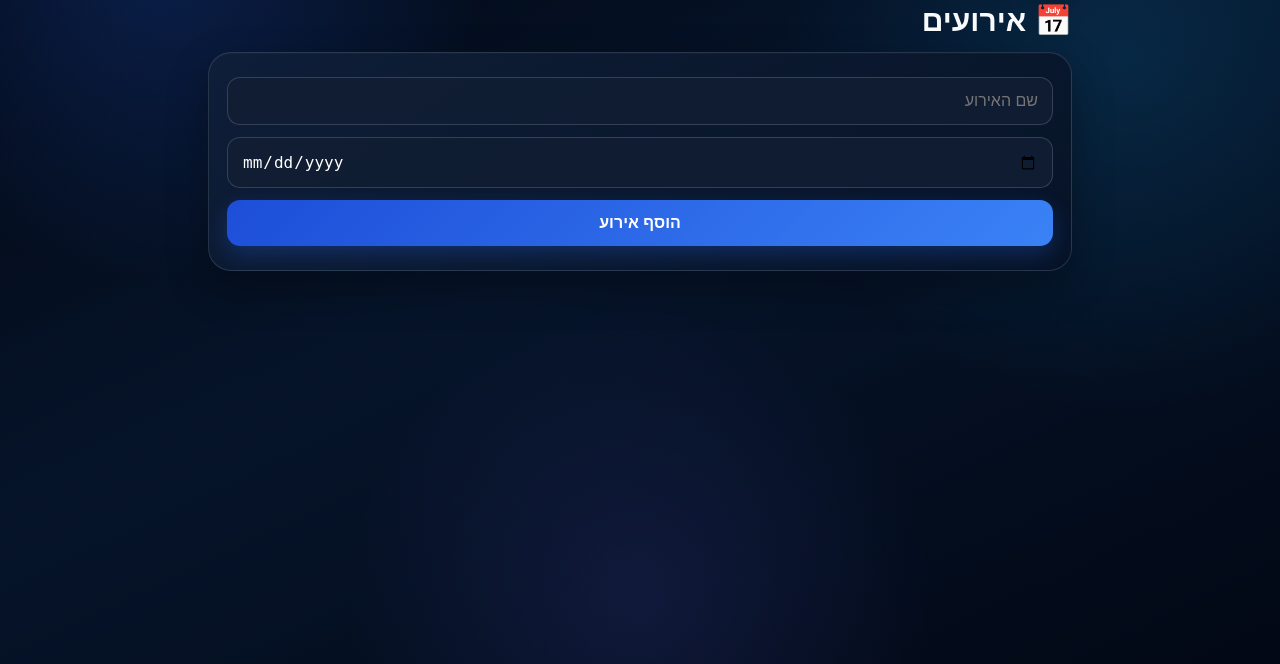
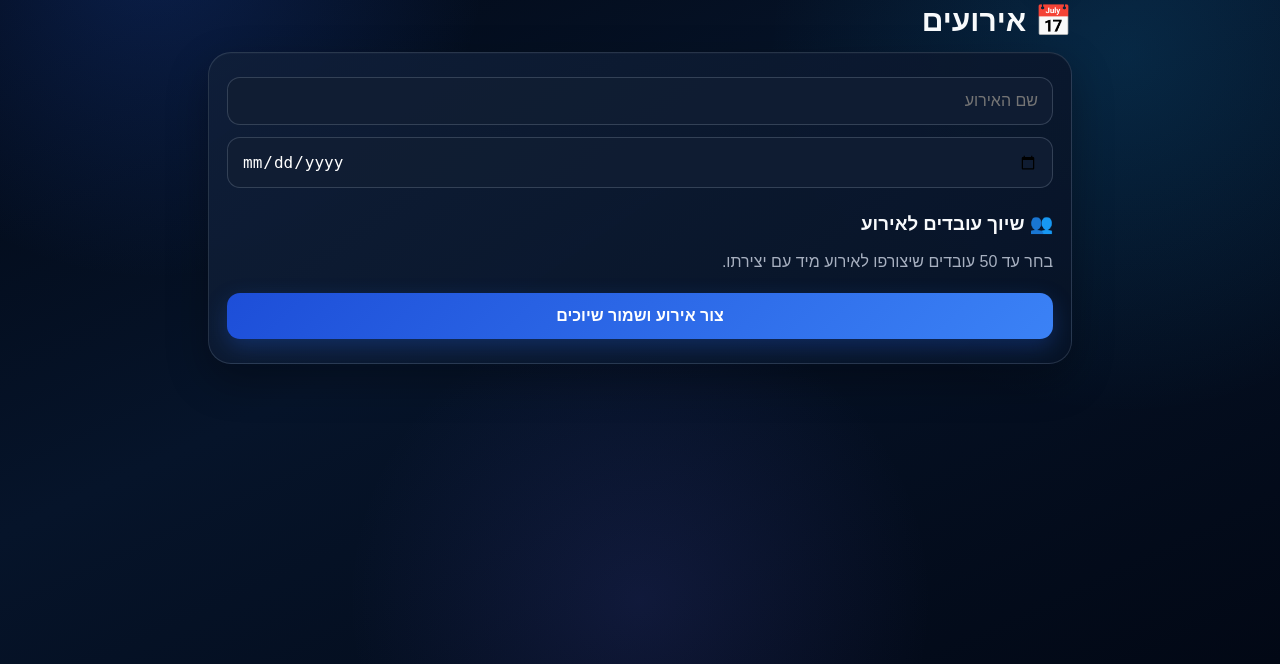
Before and after one commit to moshe111378-stack/employee-time-tracker, a Flask app: page /admin/events in a window 1280 px wide. Shown: the part 136-800 px from the top of the page. Run offline with Flask 3, Linux system fonts and the light colour scheme; the visitor is signed in with stand-in values (Sample User, id 1); data that the repository does not hold is empty; parts of the project's set-up code (start-up, migrations or seed data) failed here and were passed over.

Commit message:
Move worker assignment into event creation

```diff
--- a/templates/admin_events.html
+++ b/templates/admin_events.html
@@ -1 +1 @@
-{% extends 'base.html' %}{% block c %}<a class="screen-back" href="/admin">←</a><h1>📅 אירועים</h1><section class="panel"><form action="/admin/add-event" method="post"><input name="name" placeholder="שם האירוע" required><input type="date" name="date"><button>הוסף אירוע</button></form>{% for e in events %}<div class="item"><form class="row" action="/admin/event/{{e.id}}/edit" method="post"><input name="name" value="{{e.name}}" required><input type="date" name="date" value="{{e.date or ''}}"><button>שמור אירוע</button></form><a href="/admin/event/{{e.id}}">דוחות ושיוך עובדים ←</a><form action="/admin/event/{{e.id}}/delete" method="post" onsubmit="return prettyConfirm(event,'האם למחוק את האירוע הזה?')"><button class="out">מחק אירוע</button></form></div>{% endfor %}</section>{% endblock %}
+{% extends 'base.html' %}{% block c %}<a class="screen-back" href="/admin">←</a><h1>📅 אירועים</h1><section class="panel"><form action="/admin/add-event" method="post"><input name="name" placeholder="שם האירוע" required><input type="date" name="date"><h3>👥 שיוך עובדים לאירוע</h3><p class="muted">בחר עד 50 עובדים שיצורפו לאירוע מיד עם יצירתו.</p><div class="create-worker-list">{% for w in workers %}<label class="item"><input type="checkbox" name="worker_ids" value="{{w.id}}"> {{w.name}}</label>{% endfor %}</div><button>צור אירוע ושמור שיוכים</button></form>{% for e in events %}<div class="item"><form class="row" action="/admin/event/{{e.id}}/edit" method="post"><input name="name" value="{{e.name}}" required><input type="date" name="date" value="{{e.date or ''}}"><button>שמור אירוע</button></form><a href="/admin/event/{{e.id}}">דוחות האירוע ←</a><form action="/admin/event/{{e.id}}/delete" method="post" onsubmit="return prettyConfirm(event,'האם למחוק את האירוע הזה?')"><button class="out">מחק אירוע</button></form></div>{% endfor %}</section>{% endblock %}
```
